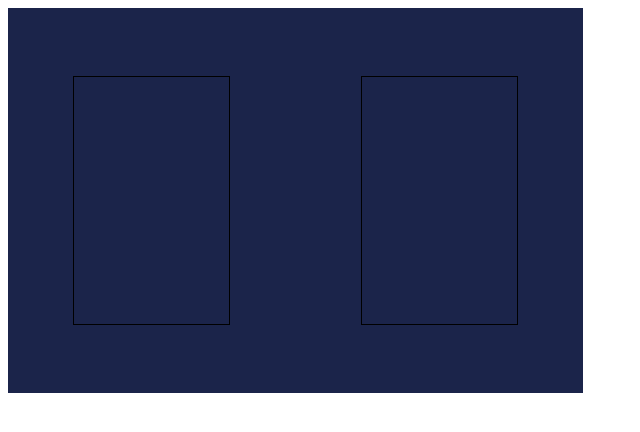
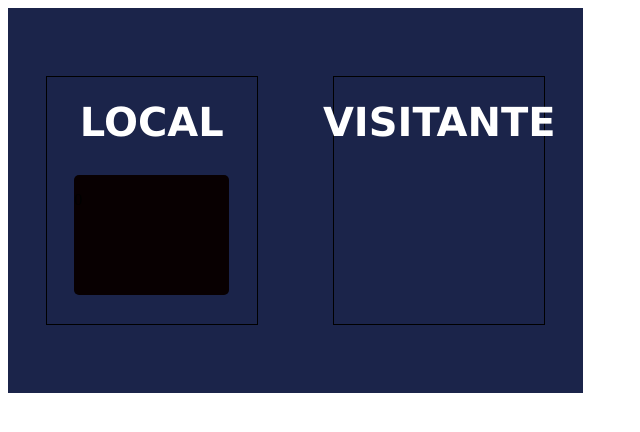
Before and after one commit to anbustamante/Contador, a plain HTML site: page index.html in a window 1280 px wide. Shown: the whole page, without its empty margins (0-640 px from the left). Drawn offline with Linux system fonts and the light colour scheme.

Commit message:
Titulo ok

```diff
--- a/index.html
+++ b/index.html
@@ -10,9 +10,13 @@
 <body>
     <div class="contenedor">
         <div class="caja">
-
+            <h1>LOCAL</h1>
+            <div class="caja-contador">
+                <p>0</p>
+            </div>
         </div>
         <div class="caja">
+            <h1>VISITANTE</h1>
 
         </div>
     </div>
--- a/style.css
+++ b/style.css
@@ -7,7 +7,29 @@
 }
 .caja{
     border: 1px solid black;
-    width: 155px;
+    width: 210px;
     margin-top: 68px;
     margin-bottom: 68px;
+    display: flex;
+    flex-direction: column;
+    align-items: center;
 }
+h1{
+    color: white;
+    font-family: Verdana, Geneva, Tahoma, sans-serif;
+    font-weight: 700;
+    font-size: 40px;
+    line-height: 36px;
+    text-align: center;
+    display: block;
+    margin-bottom: 35px;
+}
+.caja-contador{
+    width: 155px;
+    height: 120px;
+    background-color: #080001;
+    border-radius: 5px;
+}
+.puntaje{
+
+}
```
Also changed, not shown: CursedTimerUlil-Aznm.ttf (added).
